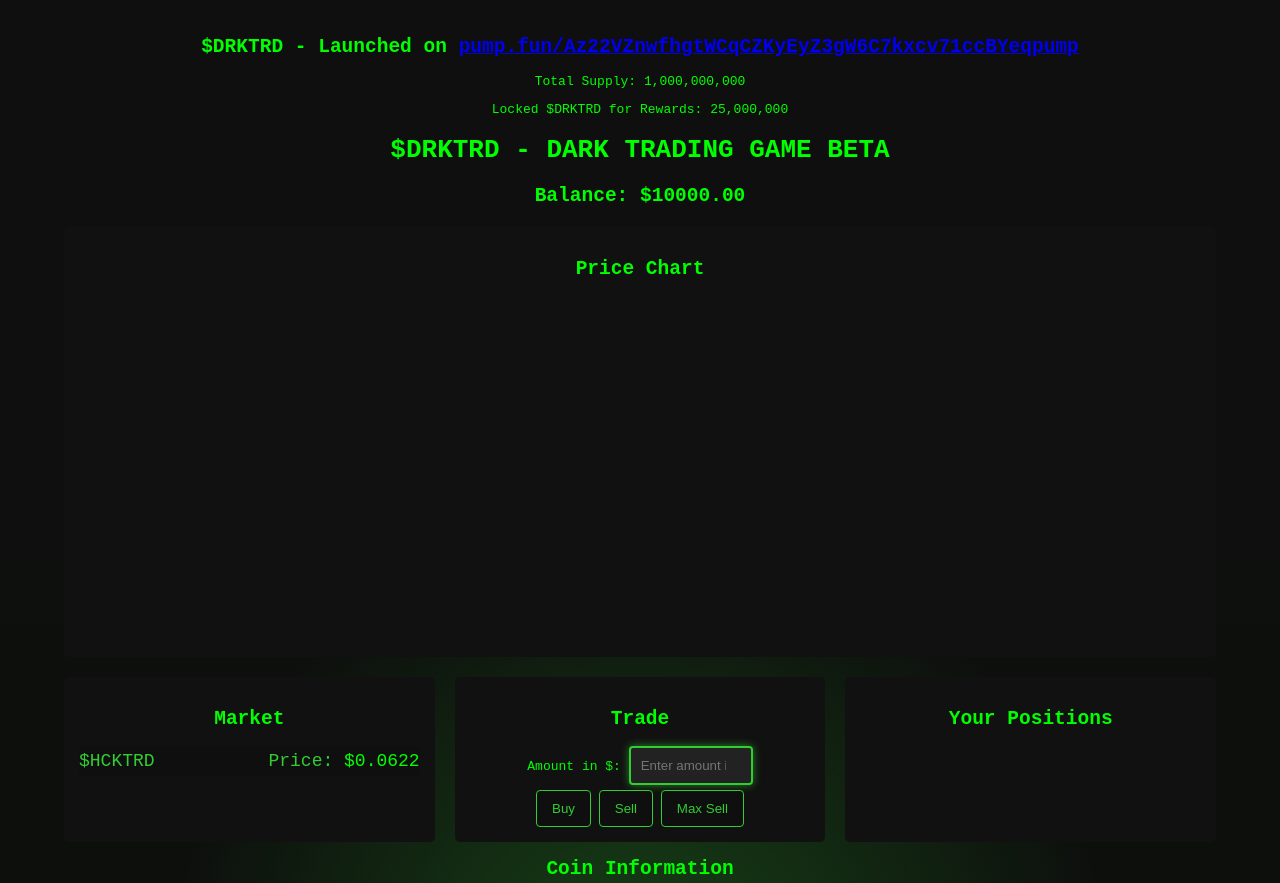
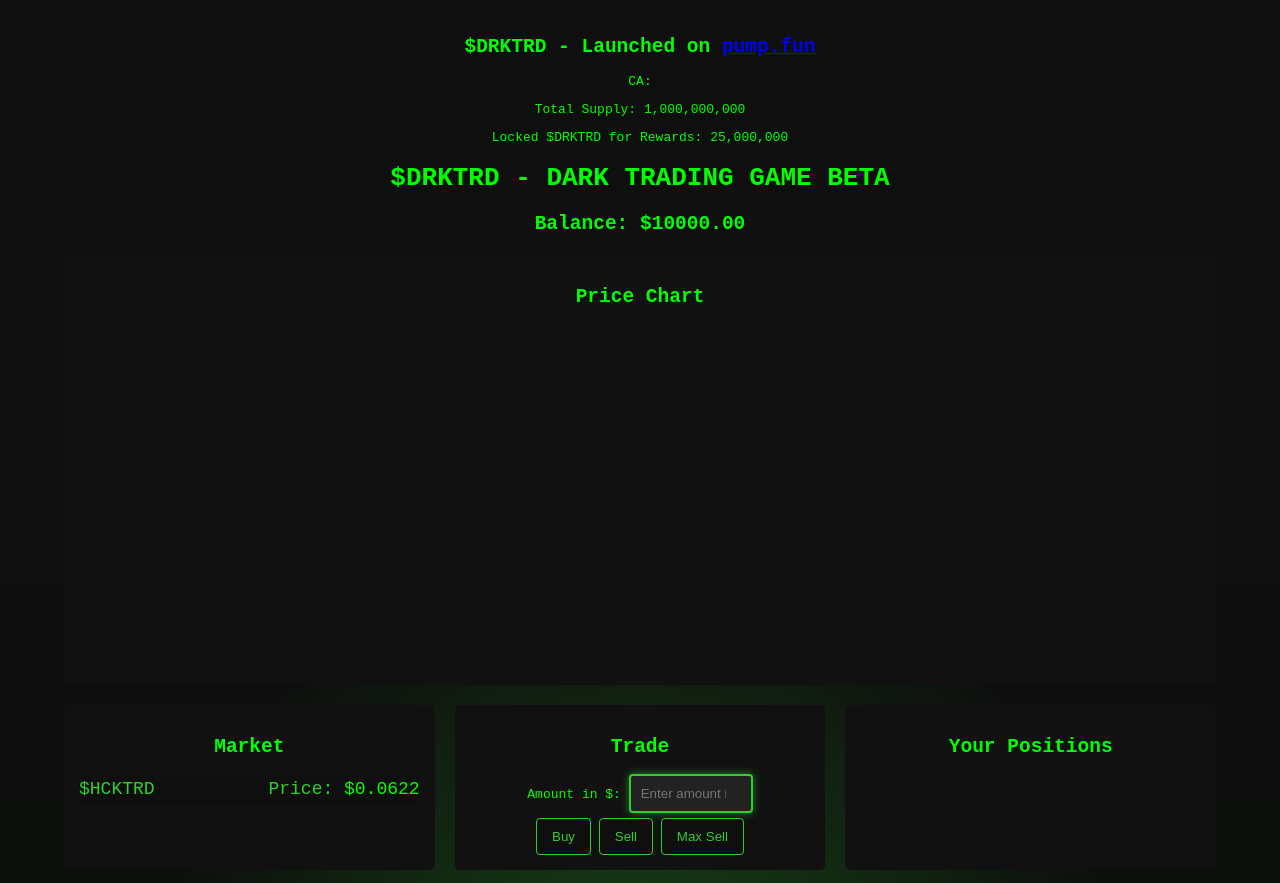
Before and after one commit to itsKrimz/Dark-Trading-Game, a plain HTML site: page index.html in a window 1280 px wide. Shown: the top 883 px of the page. Drawn offline with nearby package versions, Linux system fonts and the light colour scheme.

Commit message:
Update index.html

```diff
--- a/index.html
+++ b/index.html
@@ -10,7 +10,8 @@
 <body>
   <div class="container">
     <div id="hcktrd-info">
-      <h2>$DRKTRD - Launched on <a href="https://pump.fun" target="_blank">pump.fun/Az22VZnwfhgtWCqCZKyEyZ3gW6C7kxcv71ccBYeqpump</a></h2>
+      <h2>$DRKTRD - Launched on <a href="https://pump.fun" target="_blank">pump.fun</a></h2>
+      <p>CA: </p>
       <p>Total Supply: 1,000,000,000</p>
       <p>Locked $DRKTRD for Rewards: 25,000,000</p>
     </div>
```
